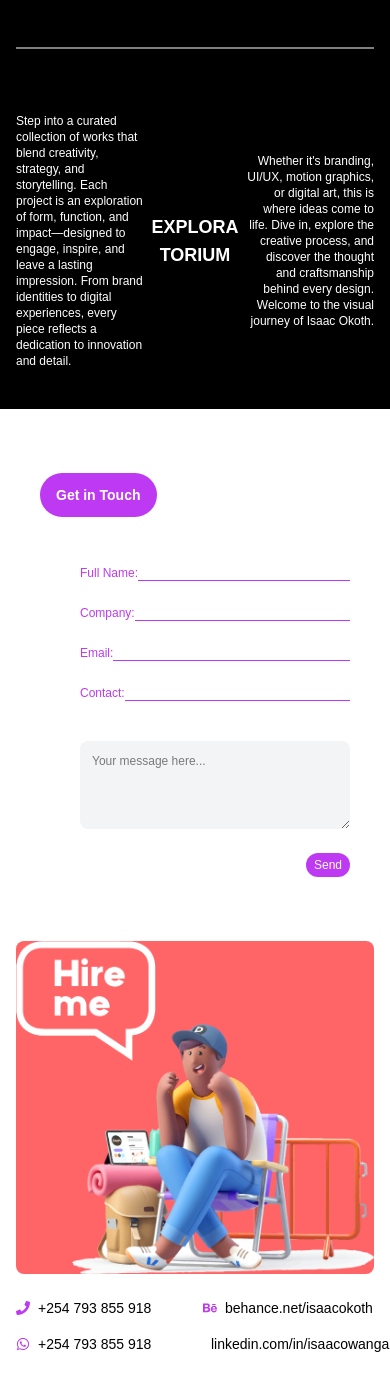
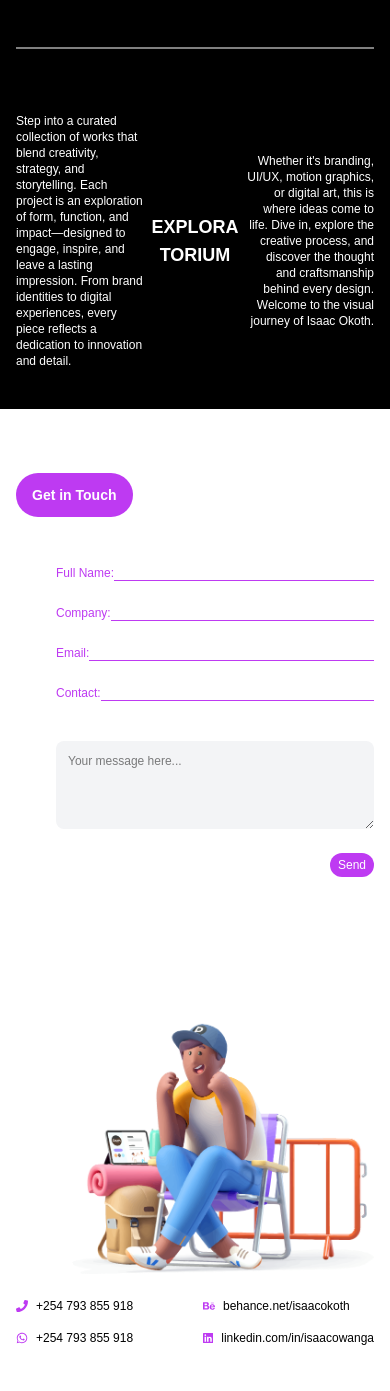
Before and after one commit to ngachadavid/owanga, a Next.js app: page / in a window 390 px wide. Shown: the part 5097-6488 px from the top of the page. Built offline with nearby package versions, Linux system fonts and the light colour scheme.

Commit message:
modified:   components/global/Footer.jsx

```diff
--- a/components/global/Footer.jsx
+++ b/components/global/Footer.jsx
@@ -7,7 +7,7 @@ export default function Footer() {
             <div className="max-w-[1286px] mx-auto px-4 flex flex-col md:flex-row items-center justify-between gap-10">
 
                 {/* Left - Contact Form */}
-                <div className="w-full md:w-1/2 bg-white p-6 md:p-10">
+                <div className="w-full md:w-1/2 bg-white py-6 md:py-10">
                     <h2 className="text-sm md:text-base bg-[#be3af2] text-white font-bold py-3 px-4 rounded-full inline-block mb-10">
                         Get in Touch
                     </h2>
@@ -43,10 +43,10 @@ export default function Footer() {
 
                 {/* Right - Image */}
                 <div className="w-full md:w-1/2 flex flex-col items-center md:items-start">
-                    <img src="/homepage/footer.png" alt="Footer Image" className="w-full h-auto rounded-lg mb-6 bg-red-400" />
+                    <img src="/homepage/footer.png" alt="Footer Image" className="w-full md:w-[80%] h-auto rounded-lg mb-6" />
 
                     {/* Contact Links */}
-                    <div className="grid grid-cols-2 gap-4 w-full md:w-auto text-sm">
+                    <div className="grid grid-cols-2 gap-4 w-full md:w-auto text-xs md:text-sm">
                         {/* Phone */}
                         <div className="flex items-center space-x-2">
                             <FaPhone className="text-[#be3af2]" />
```
